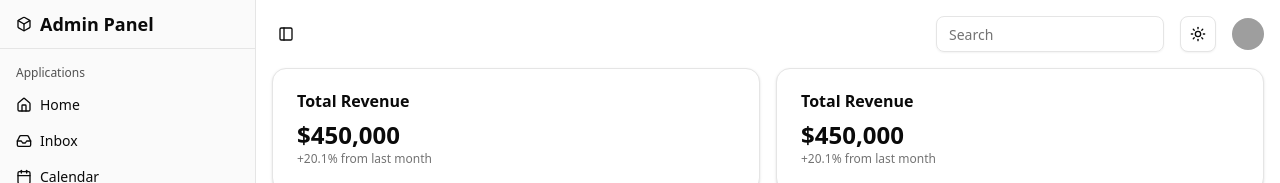
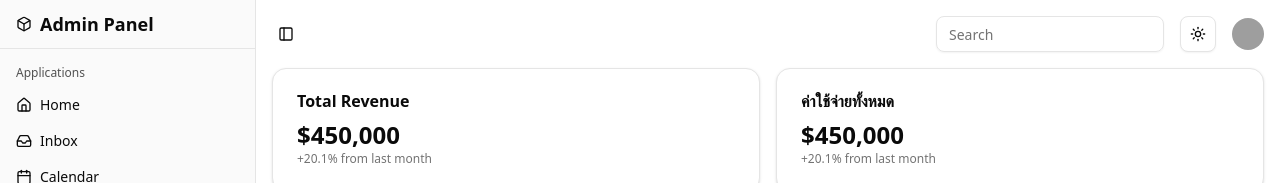
Before and after one commit to PiwPhongsathon/Dashboard, a Next.js app: page / in a window 1280 px wide. Shown: the top 183 px of the page. Built offline with nearby package versions, Linux system fonts and the light colour scheme; grey boxes are pictures that could not be loaded.

Commit message:
แก้ไขข้อความ

```diff
--- a/src/app/page.jsx
+++ b/src/app/page.jsx
@@ -26,7 +26,7 @@ export default function Home() {
       </Card>
       <Card className={"gap-1"}>
         <CardHeader>
-          <CardTitle>Total Revenue</CardTitle>
+          <CardTitle>ค่าใช้จ่ายทั้งหมด</CardTitle>
         </CardHeader>
         <CardContent>
           <h3 className="text-2xl font-bold">$450,000</h3>
```
